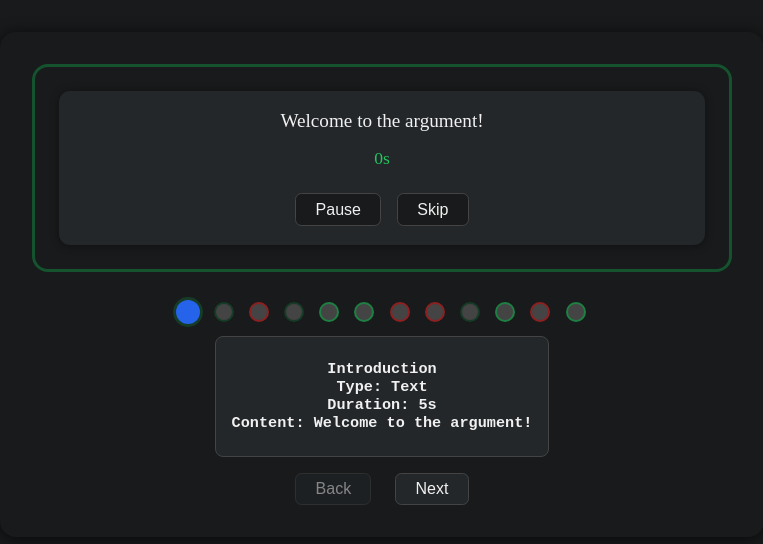
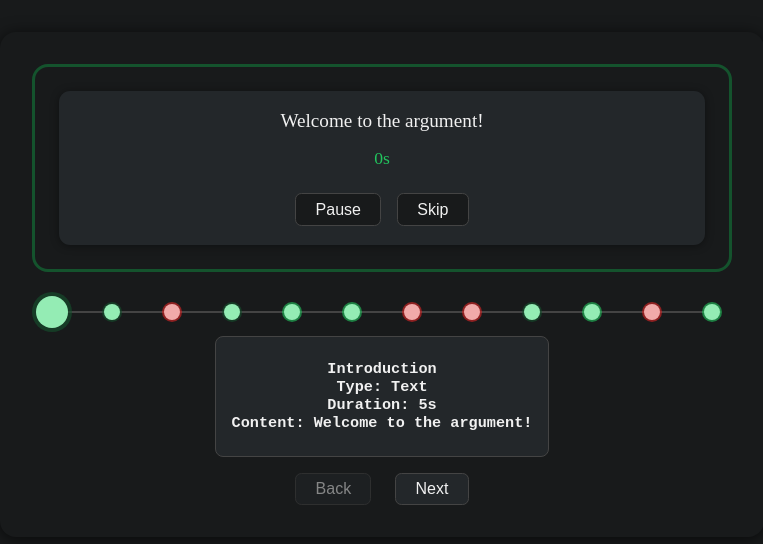
Before and after one commit to gbotros/argumenter, a Vue app: page / in a window 1280 px wide. Shown: the top 544 px of the page, without its empty margins (258-1021 px from the left). Built offline with nearby package versions, Linux system fonts and the light colour scheme.

Commit message:
enhanced time line dots styles

```diff
--- a/src/timeline/TimelinePlayer.vue
+++ b/src/timeline/TimelinePlayer.vue
@@ -186,29 +186,73 @@ const activeSegmentInfo = computed(() => {
       display: flex;
       gap: 1.2rem;
       margin-bottom: 0.5rem;
+      width: 100%;
+      justify-content: space-around;
+      position: relative;
+      align-items: center;
+
+      // Line connecting the dots (start at first dot, end at last dot)
+      &::before {
+        content: '';
+        position: absolute;
+        top: 50%;
+        left: 0;
+        right: 0;
+        height: 2px;
+        background: $color-border-light;
+        border-radius: 2px;
+        z-index: 0;
+        transform: translateY(-50%);
+        width: calc(100% - 1.4rem); // 1rem = dot diameter
+        left: 0.7rem;
+        right: 0.7rem;
+        margin: 0;
+      }
     }
 
     &-dot {
+      position: relative;
+      z-index: 1;
       width: 1rem;
       height: 1rem;
       border-radius: 50%;
       border: none;
       background: $color-border-light;
-      transition: background 0.2s, transform 0.2s;
+      transition: background 0.2s, transform 0.2s, box-shadow 0.2s;
       cursor: pointer;
       outline: none;
 
+      // --- UNVISITED DOTS ---
+      &--unvisited {
+        &.timeline-player__bar-dot--main,
+        &.timeline-player__bar-dot--supporting {
+          background: lighten($color-supporting, 30%);
+        }
+        &.timeline-player__bar-dot--against {
+          background: lighten($color-against, 30%);
+        }
+      }
+
+      // --- VISITED DOTS ---
       &--visited {
-        background: $color-supporting;
+        &.timeline-player__bar-dot--main,
+        &.timeline-player__bar-dot--supporting {
+          background: darken($color-supporting, 30%);
+        }
+        &.timeline-player__bar-dot--against {
+          background: darken($color-against, 30%);
+        }
       }
-      &--unvisited {
-        background: $color-border-light;
-      }
+
+      // --- ACTIVE DOT ---
       &--active {
         background: $color-active;
-        transform: scale(1.5);
-        box-shadow: 0 0 0 3px $color-active-shadow;
+        transform: scale(2);
+        box-shadow: 0 0 0 6px $color-active-shadow;
+        z-index: 2;
       }
+
+      // --- DOT SHADOWS BY STANCE ---
       &--main {
         box-shadow: 0 0 0 2px $color-main-shadow;
       }
```
Also changed, not shown: 1 other file (tests, documents, lock files or other folders).
